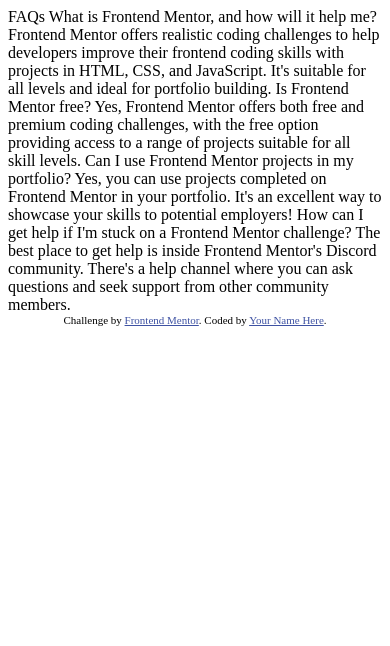
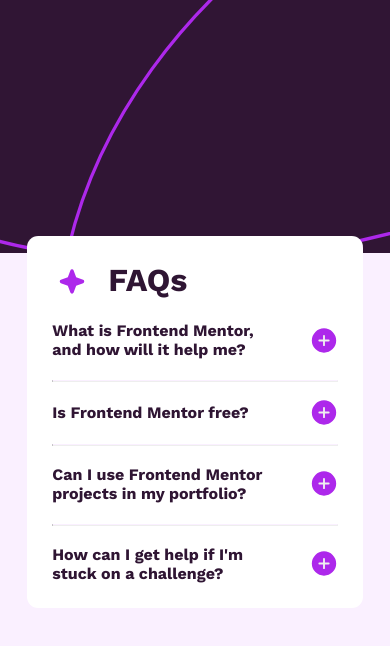
Before and after one commit to MolinaEf/faq-accordion, a plain HTML site: page index.html in a window 390 px wide. Drawn offline with nearby package versions, Linux system fonts and the light colour scheme.

Commit message:
desktop layout and responsiveness

```diff
--- a/index.html
+++ b/index.html
@@ -3,46 +3,92 @@
 <head>
   <meta charset="UTF-8">
   <meta name="viewport" content="width=device-width, initial-scale=1.0"> <!-- displays site properly based on user's device -->
-
-  <link rel="icon" type="image/png" sizes="32x32" href="./assets/images/favicon-32x32.png">
-
+  <link rel="stylesheet" href="style.css">
+  <link rel="preconnect" href="https://fonts.googleapis.com">
+  <link rel="preconnect" href="https://fonts.gstatic.com" crossorigin>
+  <link href="https://fonts.googleapis.com/css2?family=Work+Sans:ital,wght@0,100..900;1,100..900&display=swap" rel="stylesheet">
   <title>Frontend Mentor | FAQ accordion</title>
-
-  <!-- Feel free to remove these styles or customise in your own stylesheet 👍 -->
-  <style>
-    .attribution { font-size: 11px; text-align: center; }
-    .attribution a { color: hsl(228, 45%, 44%); }
-  </style>
+  <script defer src="script.js"></script>
 </head>
 <body>
+  <div class="background">
+    <div class="svg-container"></div>
+    <div class="gradient-background"></div>
+    <div class="container">
 
-  FAQs
+      <header>
+        <img src="assets\images\icon-star.svg" alt="Icon of a star" class="star-icon    ">
+        <h1 class="title">FAQs</h1>
+      </header>
 
-  What is Frontend Mentor, and how will it help me?
-
+        <main>
+          <section class="question 1">
+            <div class="question-and-button" data-value="1">
+              <h2>What is Frontend Mentor, and how will it help me?</h2>
+              <div class="button-container">
+                <button type="accordion" class="accordion">
+                  <img src="assets\images\icon-plus.svg" alt="Icon of a plus" class="plus-icon" id="plus-icon1">
+                  <img src="assets\images\icon-minus.svg" alt="Icon of a minus" class="minus-icon hide" id="minus-icon1">
+                </button>
+              </div>
+            </div>
+            <p class="answer hide" id="answer1">
               Frontend Mentor offers realistic coding challenges to help developers improve their
               frontend coding skills with projects in HTML, CSS, and JavaScript. It's suitable for
               all levels and ideal for portfolio building.
-
-  Is Frontend Mentor free?
-
+            </p>
+          </section>
+          <hr>
+          <section class="question 2">
+            <div class="question-and-button" data-value="2">
+              <h2>Is Frontend Mentor free?</h2>
+              <div class="button-container">
+                <button type="accordion" class="accordion">
+                  <img src="assets\images\icon-plus.svg" alt="Icon of a plus" class="plus-icon" id="plus-icon2">
+                  <img src="assets\images\icon-minus.svg" alt="Icon of a minus" class="minus-icon hide" id="minus-icon2">
+                </button>
+              </div>
+            </div>
+            <p class="answer hide" id="answer2">
               Yes, Frontend Mentor offers both free and premium coding challenges, with the free
               option providing access to a range of projects suitable for all skill levels.
-
-  Can I use Frontend Mentor projects in my portfolio?
-
+            </p>
+          </section>
+          <hr>
+          <section class="question 3">
+            <div class="question-and-button" data-value="3">
+              <h2>Can I use Frontend Mentor projects in my portfolio?</h2>
+              <div class="button-container">
+                <button type="accordion" class="accordion">
+                  <img src="assets\images\icon-plus.svg" alt="Icon of a plus" class="plus-icon" id="plus-icon3">
+                  <img src="assets\images\icon-minus.svg" alt="Icon of a minus" class="minus-icon hide" id="minus-icon3">
+                </button>
+              </div>
+            </div>
+            <p class="answer3 hide" id="answer3">
               Yes, you can use projects completed on Frontend Mentor in your portfolio. It's an excellent
               way to showcase your skills to potential employers!
-
-  How can I get help if I'm stuck on a Frontend Mentor challenge?
-
+            </p>
+          </section>
+          <hr>
+          <section class="question 4">
+            <div class="question-and-button" data-value="4">
+              <h2>How can I get help if I'm stuck on a challenge?</h2>
+              <div class="button-container">
+                <button type="accordion" class="accordion">
+                  <img src="assets\images\icon-plus.svg" alt="Icon of a plus" class="plus-icon" id="plus-icon4">
+                  <img src="assets\images\icon-minus.svg" alt="Icon of a minus" class="minus-icon hide" id="minus-icon4">
+                </button>
+              </div>
+            </div>
+            <p class="answer4 hide" id="answer4">
               The best place to get help is inside Frontend Mentor's Discord community. There's a help
               channel where you can ask questions and seek support from other community members.
+            </p>
+          </section>
+        </main>
+      </div>
 
-
-  <div class="attribution">
-    Challenge by <a href="https://www.frontendmentor.io?ref=challenge" target="_blank">Frontend Mentor</a>.
-    Coded by <a href="#">Your Name Here</a>.
 </div>
 </body>
 </html>
--- /dev/null
+++ b/script.js
@@ -0,0 +1,20 @@
+    const expandSection = document.querySelectorAll(".question-and-button");
+
+    console.log(document.querySelectorAll(".accordion"));
+
+
+    expandSection.forEach((section) => {
+        section.addEventListener("click", (e) => {
+
+            const button = e.currentTarget;
+            const value = button.getAttribute("data-value");
+            console.log(value)
+            const answer = document.getElementById(`answer${value}`);
+            console.log(answer)
+            const plusIcon = document.getElementById(`plus-icon${value}`);
+            const minusIcon = document.getElementById(`minus-icon${value}`);
+            answer.classList.toggle("hide");
+            plusIcon.classList.toggle("hide");
+            minusIcon.classList.toggle("hide");
+        });
+    });
--- /dev/null
+++ b/style.css
@@ -0,0 +1,176 @@
+:root{
+    --white: hsl(0, 0%, 100%);
+    --pink: hsl(279, 100%, 97%);
+    --grayish-purple: hsl(292, 16%, 49%);
+    --dark-purple: hsl(292, 42%, 14%);
+    --purple: hsl(282, 53%, 46%);
+
+}
+
+*{
+    margin: 0;
+    padding: 0;
+    box-sizing: border-box;
+}
+
+html, body {
+    width: 100%;
+    height: 100%;
+
+}
+
+body{
+    font-family: Work Sans, sans-serif;
+    color: var(--dark-purple)
+}
+
+main{
+    display: contents;
+}
+
+.background {
+    width: 100%;
+    min-height: 100vh; /* Ensures it covers the full height of the screen */
+    display: flex;
+    flex-direction: column;
+    align-items: center;
+    justify-content: center;
+    padding: 5em 0.5em;
+    position: relative;
+    background-color: var(--pink)
+}
+
+.svg-container {
+    position: fixed;
+    background-image: url("assets/images/background-pattern-mobile.svg");
+    background-repeat: no-repeat;
+    background-size: cover;
+    top: 0;
+    left: 0;
+    width: 100%;
+    height: 30%;
+  }
+
+
+
+.container {
+    background-color: var(--white);
+    width: 90%;
+    border-radius: 0.7em;
+    padding: 1.6em;
+    position: relative;
+    z-index: 1;
+}
+
+header{
+    display: flex;
+
+}
+
+h1{
+    font-size: 2em
+}
+
+.star-icon{
+    margin-right: 1em;
+    transform: scale(0.7)
+}
+
+h2{
+    font-size: 1em;
+    font-weight: 700;
+    padding-right: 1.7em;
+}
+
+p{
+    color: var(--grayish-purple);
+    margin-top: 1.2em;
+    line-height: 1.5;
+    font-size: 0.85em;
+}
+
+section{
+    margin-top: 1.2em;
+}
+
+button{
+    border-radius: 50%;
+    width: 1.60em;
+    height: 1.60em;
+    border: none;
+    display: flex;
+    align-items: center;
+    justify-content: center;
+    cursor: pointer;
+}
+
+.button-container{
+    display: flex;
+    flex-direction: column;
+    align-items: center;
+    justify-content: center;
+    height: 100%;
+    margin-right: 0.2em
+}
+
+
+.question-and-button{
+    display: flex;
+    align-items: center;
+    justify-content: space-between;
+    width: 100%;
+}
+
+.hide{
+    display: none;
+}
+
+hr{
+    border-top: 0.2px solid var(--pink);
+    margin-top: 1.3em;
+}
+
+h2:active{
+    cursor: pointer;
+}
+
+h2:hover{
+    color: var(--purple);
+    cursor: pointer;
+  }
+
+@media screen and (min-width: 48rem) {
+    body{
+        font-size: 120%
+    }
+
+    .background{
+        padding: 3em;
+    }
+
+    .svg-container{
+        height: 37%
+    }
+
+    .container {
+        max-width: 38.5rem;
+        padding: 2em;
+        border-radius: 1em;
+}
+    header{
+        margin-bottom: 1.8em;
+    }
+
+    h1{
+        font-size: 2.7em
+    }
+
+    .star-icon{
+        transform: scale(1);
+        margin-right: 1em
+    }
+
+    .svg-container {
+        background-image: url("assets/images/background-pattern-desktop.svg");
+    }
+}
```
Lines whose indentation alone changed are shown as unchanged.
